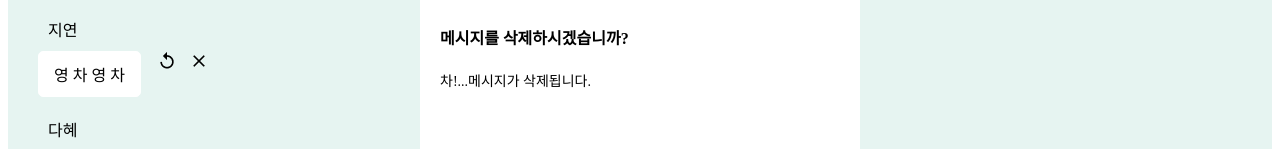
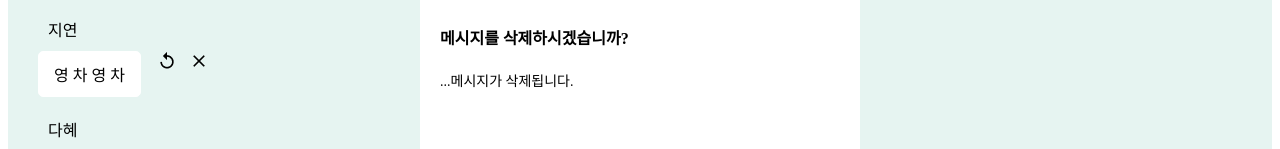
Before and after one commit to On-Basic/OnBasic_Messenger, a React (Create React App) app: page /main in a window 1280 px wide. Both pictures are taken after a click on the button 206 px from the left and 183 px from the top of the page. Shown: the part 321-470 px from the top of the page. Built offline with nearby package versions, Linux system fonts and the light colour scheme.

Commit message:
Add : 메시지 삭제 기능 수정

```diff
--- a/src/Components/Main/ChatContentList.jsx
+++ b/src/Components/Main/ChatContentList.jsx
@@ -9,6 +9,7 @@ const ChatContentList = () => {
   const scrollRef = useRef(null);
   const chatList = useSelector(state => state.messages);
   const isModalOpen = useSelector(state => state.modals.showModal);
+  const [currentId, setCurrentId] = useState();
   const dispatch = useDispatch();
 
   const Replay = () => {
@@ -17,7 +18,12 @@ const ChatContentList = () => {
 
   const Remove = () => {
     dispatch({ type: 'MODAL_OPEN' });
+    handleCurrentId();
   }
+
+  const handleCurrentId = id => {
+    setCurrentId(id);
+  };
 
   return (
     <div ref={scrollRef}>
@@ -36,7 +42,7 @@ const ChatContentList = () => {
           ReplayFunc={Replay}
           RemoveFunc={Remove}
       />
-    {isModalOpen&&<Modal contentId={idx}/>}
+    {isModalOpen&&<Modal contentId={currentId}/>}
     </UserWrapper>
       )
     })}
--- a/src/Components/common/Modal.jsx
+++ b/src/Components/common/Modal.jsx
@@ -14,6 +14,7 @@ const Modal = ({contentId}) => {
 
   const Delete = () => {
     dispatch({ type: 'DELETE_CHAT', key: contentId });
+    console.log(contentId);
     close();
   };
   return (
@@ -23,7 +24,7 @@ const Modal = ({contentId}) => {
         <ModalWindow>
           <Title>메시지 삭제</Title>
           <Content>메시지를 삭제하시겠습니까?</Content>
-          <MsgWrapper>{chatItem.message}...메시지가 삭제됩니다.</MsgWrapper>
+          <MsgWrapper>{chatItem}...메시지가 삭제됩니다.</MsgWrapper>
           <BtnWrapper>
             <Button
               ClickFunc={close}
```
